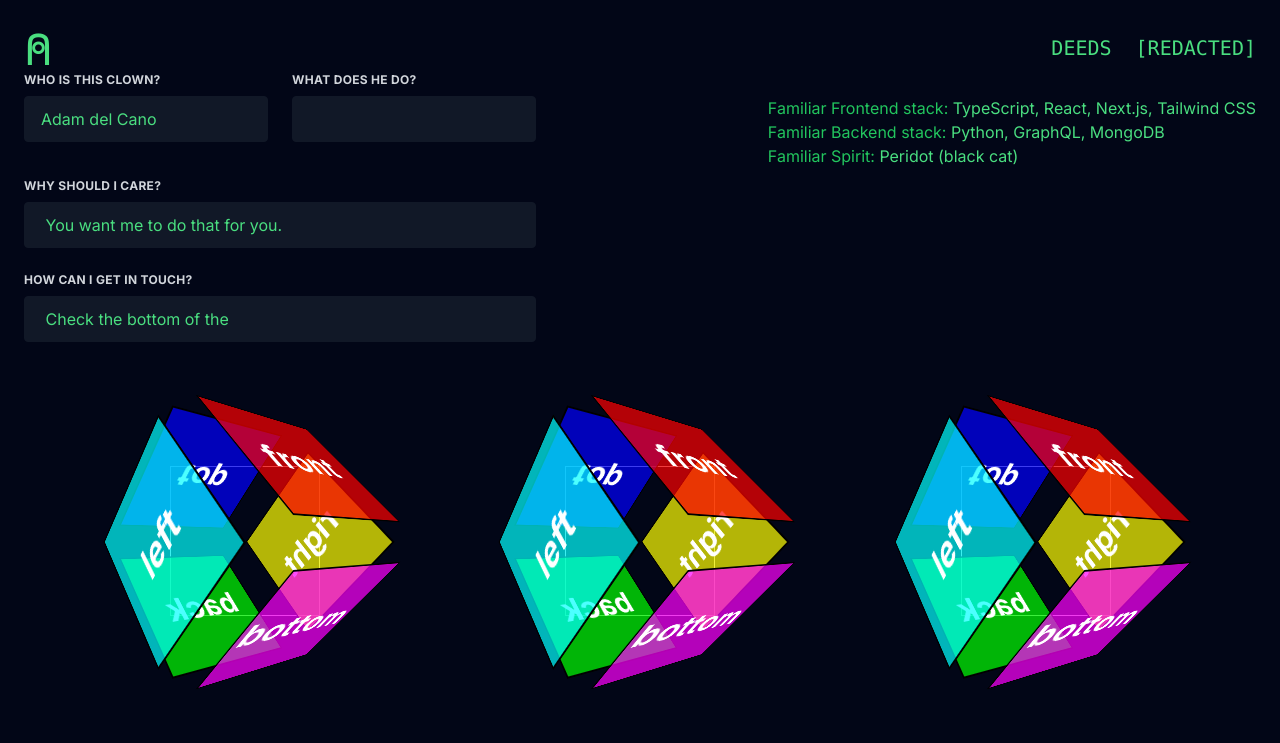
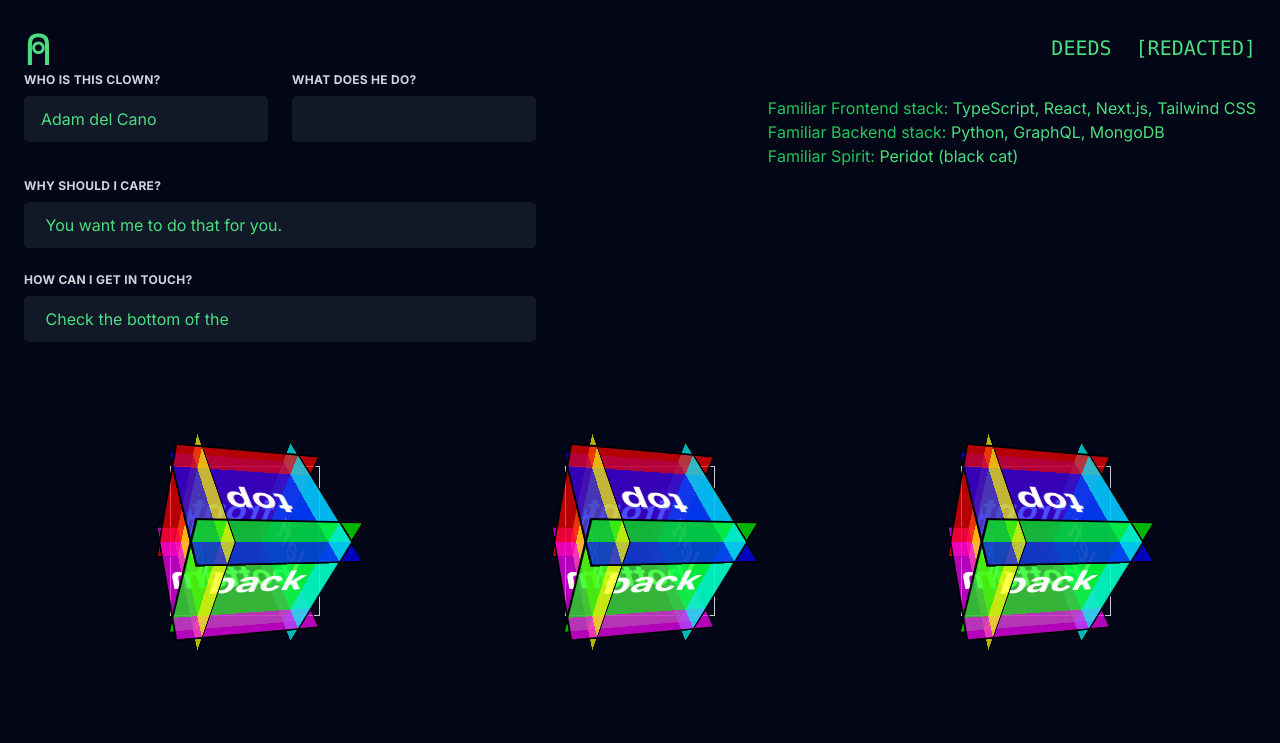
Before and after one commit to adamdelcano/adamdelcano.github.io, a Next.js app: page / in a window 1280 px wide. Shown: the top 743 px of the page. Built offline with nearby package versions, Linux system fonts and the light colour scheme.

Commit message:
Reshape cubes

```diff
--- a/src/app/globals.css
+++ b/src/app/globals.css
@@ -55,7 +55,7 @@ body {
   transform-style: preserve-3d;
   transform: translateZ(-100px);
   transition: transform 1s;
-  animation: rotate3D 5s linear infinite;
+  animation: rotate3D 10s linear infinite;
 
 }
 
@@ -85,12 +85,12 @@ body {
 .cube__face--top    { background: hsla(240, 100%, 50%, 0.7); }
 .cube__face--bottom { background: hsla(300, 100%, 50%, 0.7); }
 
-.cube__face--front  { transform: rotateX(45deg) rotateY(  0deg) translateZ(100px); }
-.cube__face--right  { transform: rotateX(45deg) rotateY( 90deg) translateZ(100px); }
-.cube__face--back   { transform: rotateX(45deg) rotateY(180deg) translateZ(100px); }
-.cube__face--left   { transform: rotateX(45deg) rotateY(-90deg) translateZ(100px); }
-.cube__face--top    { transform: rotateX(45deg) rotateX( 90deg) translateZ(100px); }
-.cube__face--bottom { transform: rotateX(45deg) rotateX(-90deg) translateZ(100px); }
+.cube__face--front  { transform: rotateX(45deg) rotateY(  0deg) translateZ(50px); }
+.cube__face--right  { transform: rotateX(45deg) rotateY( 90deg) translateZ(50px); }
+.cube__face--back   { transform: rotateX(45deg) rotateY(180deg) translateZ(50px); }
+.cube__face--left   { transform: rotateX(45deg) rotateY(-90deg) translateZ(50px); }
+.cube__face--top    { transform: rotateX(45deg) rotateX( 90deg) translateZ(50px); }
+.cube__face--bottom { transform: rotateX(45deg) rotateX(-90deg) translateZ(50px); }
 
 @keyframes rotate3D {
   from { transform: rotateY(0deg); }
```
